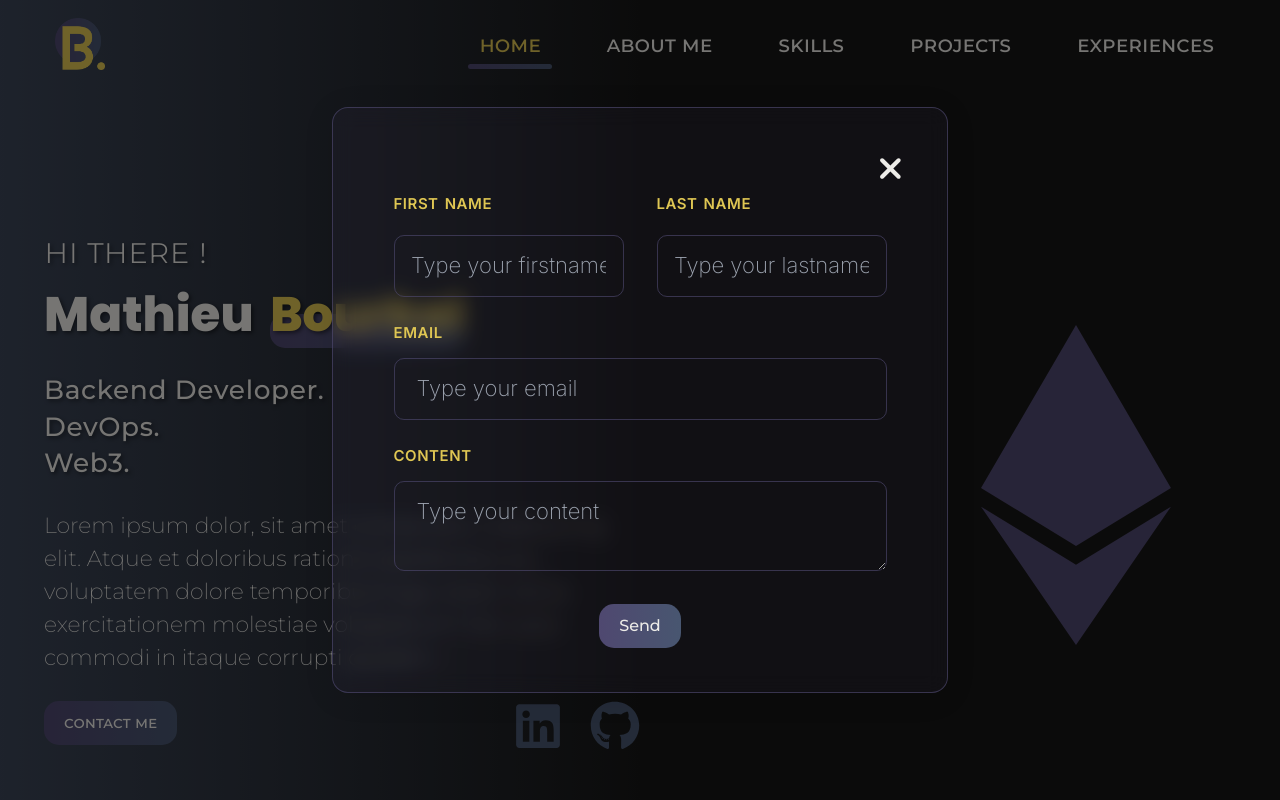
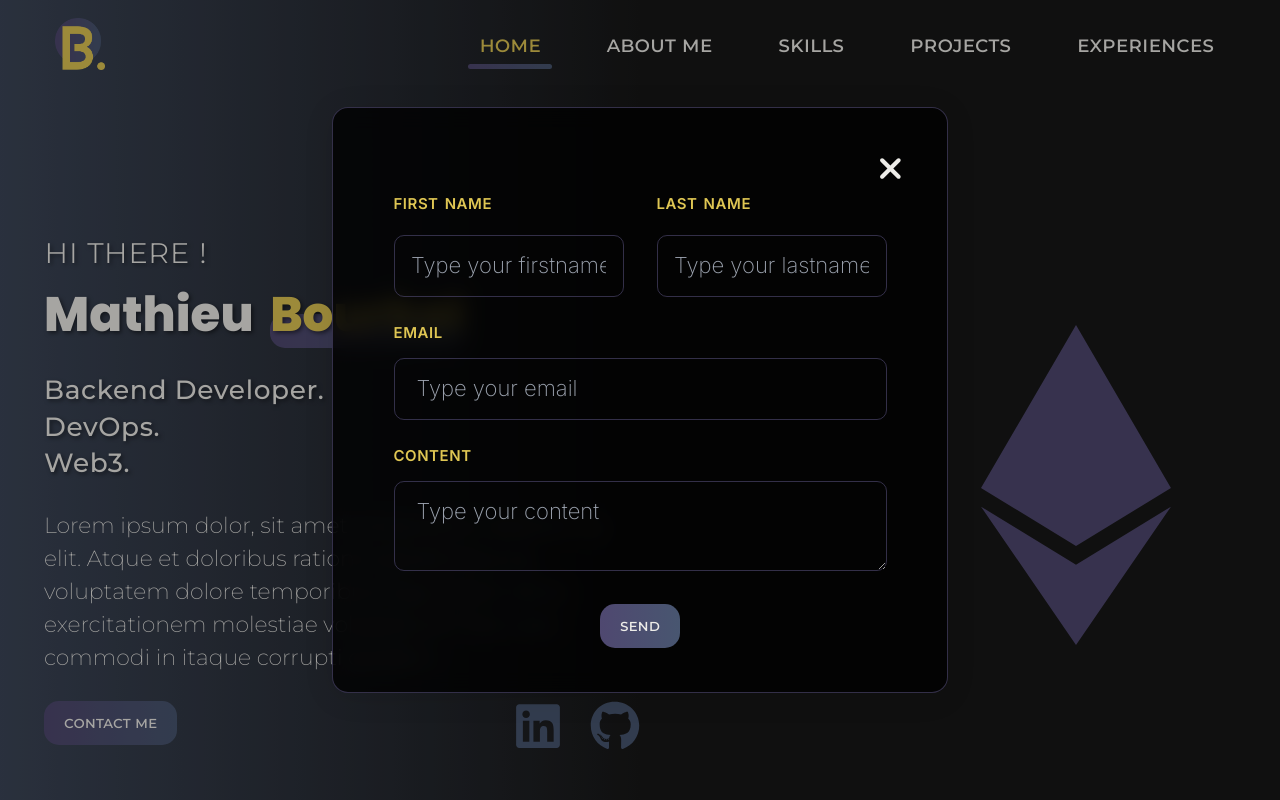
Before and after one commit to mathieubourkel/portfolio, a Next.js app: page / in a window 1280 px wide. Both pictures are taken after a click on the button "contact me". Shown: the top 800 px of the page. Built offline with nearby package versions, Linux system fonts and the light colour scheme.

Commit message:
modif soir

```diff
--- a/app/components/layout/Modal.tsx
+++ b/app/components/layout/Modal.tsx
@@ -2,6 +2,7 @@ import { useState } from "react";
 import { ChangeEvent } from "react";
 import { faXmark } from "@fortawesome/free-solid-svg-icons";
 import { FontAwesomeIcon } from "@fortawesome/react-fontawesome";
+import "./modal.css";
 export type InputEvent = ChangeEvent<HTMLInputElement>;
 export const Modal = ({
   isOpen,
@@ -29,11 +30,9 @@ export const Modal = ({
 
   return (
     <>
-      {/* Fond obscurcissant */}
       {isOpen && (
-        <div className="fixed overflow-y-auto inset-0 z-50 flex items-center justify-center bg-black bg-opacity-50">
-          {/* Contenu de la modal */}
-          <div className="rounded-lg p-8 max-w-md card-glass">
+        <div className="fixed momo overflow-y-auto inset-0 z-50 flex items-center justify-center bg-black bg-opacity-50">
+          <div className="rounded-lg wrap p-8 max-w-md card-glass animate-scale">
             <div className="flex justify-end">
               <FontAwesomeIcon
                 onClick={handleClose}
@@ -42,9 +41,7 @@ export const Modal = ({
                 icon={faXmark}
               />
             </div>
-
-            {/* Contenu de la modal */}
-            <form className="w-full max-w-lg" onSubmit={handleSubmit}>
+            <form className="w-full max-w-lg" onSubmit={(e:any) => handleSubmit(e)}>
               <div className="mb-6 gap-2">
                 <div className='md:flex'>
                 <div className="w-full md:w-1/2 px-3 mb-6 md:mb-0">
@@ -101,7 +98,7 @@ export const Modal = ({
                 </div>
               </div>
               <div className='flex justify-center'>
-              <button>Send</button>
+              <button type='submit' className='small-caps bg-prim-1'>Send</button>
               </div>
             </form>
           </div>
--- a/app/components/layout/Navbar.tsx
+++ b/app/components/layout/Navbar.tsx
@@ -5,6 +5,7 @@ import { Link, animateScroll as scroll } from 'react-scroll';
 import './navbar.css';
 import { faXmark, faBars, faEnvelope} from "@fortawesome/free-solid-svg-icons";
 import { FontAwesomeIcon } from "@fortawesome/react-fontawesome";
+import "./modal.css";
 
 export default function Navbar({sticky, active, handleOpen}:{sticky:boolean, handleOpen:() => void, active:number}) {
 
@@ -49,7 +50,7 @@ export default function Navbar({sticky, active, handleOpen}:{sticky:boolean, han
        </div>
 
   </nav>
-  {showMenu && <ul className={`lg:hidden  fixed z-40 w-full h-[88vh] menu-nav gap-10 small-caps flex flex-col items-center justify-center bg-bg-5 rounded-xl p-2 mt-2`}>
+  {showMenu && <ul className={`lg:hidden fixed z-40 w-full h-[88vh] menu-nav gap-10 small-caps flex flex-col items-center justify-center bg-bg-6 rounded-xl p-2 mt-2`}>
       <li className={`${active === 1 && 'active'} `}><Link to="home" smooth={true} duration={500} onClick={toggleMenu}>Home</Link></li>
         <li className={`${active === 2 && 'active'} `}><Link to="about" smooth={true} duration={500} onClick={toggleMenu}>About me</Link></li>
         <li className={`${active === 3 && 'active'} `}><Link to="skills" smooth={true} duration={500} onClick={toggleMenu}>Skills</Link></li>
--- /dev/null
+++ b/app/components/layout/modal.css
@@ -0,0 +1,11 @@
+.momo {
+    background-color: rgba(0, 0, 0, 0.3);
+    opacity: 1;
+    transition: opacity 200ms ease-in-out;
+}
+
+.wrap {
+background-color: rgba(0, 0, 0, 0.8);
+  transform: scale(0.8);
+
+}
--- a/app/styles/globals.css
+++ b/app/styles/globals.css
@@ -259,3 +259,29 @@ nav ul li a:hover {
 .no-visible-scrollbar::-webkit-scrollbar {
   display: none;
 }
+
+@keyframes scale-in {
+  from {
+    transform: scale(0.5);
+  }
+  to {
+    transform: scale(1);
+  }
+}
+
+@keyframes scale-out {
+  from {
+    transform: scale(1);
+  }
+  to {
+    transform: scale(0.5);
+  }
+}
+
+.animate-scale {
+  animation: scale-in 0.3s ease-out forwards;
+}
+
+.animate-scale-out {
+  animation: scale-out 0.3s ease-out forwards;
+}
--- a/tailwind.config.ts
+++ b/tailwind.config.ts
@@ -58,6 +58,7 @@ const config: Config = {
           3: "rgb(30, 30, 30, 0.5)",
           4: "rgb(30, 30, 30, 0.2)",
           5: "rgb(30, 30, 30, 0.9)",
+          6: "rgb(0, 0, 0, 0.9)",
         },
         gradient: {
           1: "rgba(55, 52, 52, 0.618)",
```
